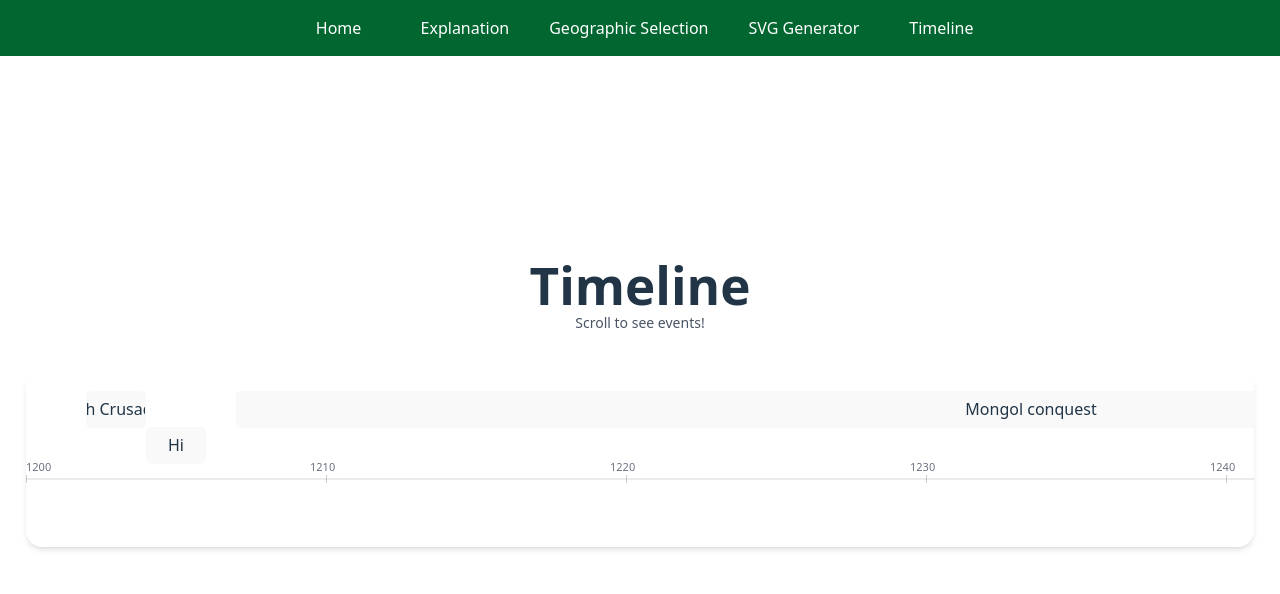
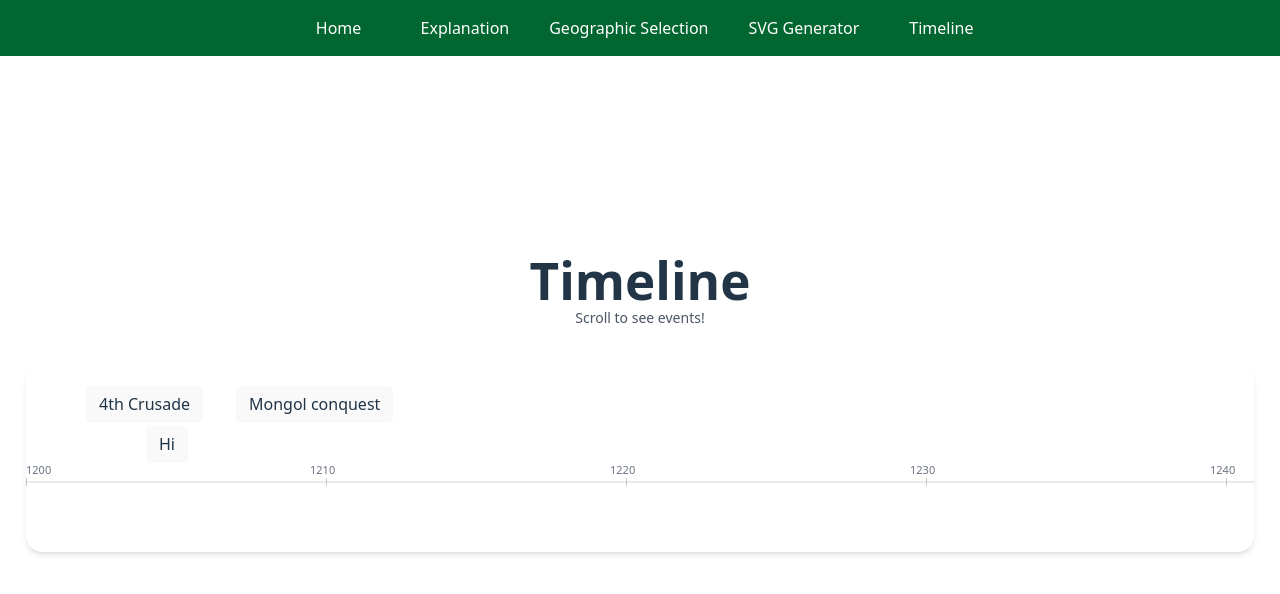
Before and after one commit to yasen5/APWorldWebsite, a React (Vite) app: page / in a window 1280 px wide. Both pictures are taken after a click on the link "Timeline". Shown: the top 594 px of the page. Built offline with nearby package versions, Linux system fonts and the light colour scheme.

Commit message:
make custom tooltip

```diff
--- a/src/timeline-page.tsx
+++ b/src/timeline-page.tsx
@@ -4,12 +4,12 @@ import { countryNotes } from './notes';
 import "./App.css";
 
 type TimelinePanelProps = {
+  hoveredEvent: string | null;
   onHover: (k: string | null) => void;
   onClickEvent: (k: string) => void;
 };
 
-// TimelinePanel (replace your current one)
-const TimelinePanel: React.FC<TimelinePanelProps> = ({ onHover, onClickEvent }) => {
+const TimelinePanel: React.FC<TimelinePanelProps> = ({ hoveredEvent, onHover, onClickEvent }) => {
   const events = Object.keys(timelineNotes) as (keyof typeof timelineNotes)[];
 
   const { minYear, maxYear, range, pxPerYear, trackWidthPx, trackHeightPx, placements, laneHeight, laneGap, baseTop, bottomGap } = useMemo(() => {
@@ -18,7 +18,7 @@ const TimelinePanel: React.FC<TimelinePanelProps> = ({ onHover, onClickEvent })
     const maxYear = 2025;
     const range = Math.max(1, maxYear - minYear);
 
-    const pxPerYear = 30; // pixels per year (tweak)
+    const pxPerYear = 30; // pixels per year
     const trackWidthPx = Math.max(800, Math.ceil(range * pxPerYear));
     const MIN_BTN_PX = 40;
 
@@ -33,11 +33,11 @@ const TimelinePanel: React.FC<TimelinePanelProps> = ({ onHover, onClickEvent })
       return { ev: String(ev), start, end, leftPx, btnWidth, title };
     });
 
-    // lane layout constants (single source of truth)
+    // lane layout constants
     const laneHeight = 28;
-    const laneGap = 8;
+    const laneGap = 12;
     const baseTop = 12;
-    const bottomGap = 28; // reserve below the lowest lane so it isn't clipped
+    const bottomGap = 30; // reserve below the lowest lane so it isn't clipped
 
     // assign lanes (first-fit)
     const lanesEnd: number[] = [];
@@ -50,8 +50,8 @@ const TimelinePanel: React.FC<TimelinePanelProps> = ({ onHover, onClickEvent })
     }> = [];
 
     rawItems.forEach(item => {
-      // find lane that ends before this item's left (with small gap)
-      let laneIndex = lanesEnd.findIndex(endX => item.leftPx > endX + 2);
+      // find lane
+      let laneIndex = lanesEnd.findIndex(endX => item.leftPx > endX + 2); // 2px gap
       if (laneIndex === -1) {
         laneIndex = lanesEnd.length;
         lanesEnd.push(item.leftPx + item.btnWidth);
@@ -104,7 +104,7 @@ const TimelinePanel: React.FC<TimelinePanelProps> = ({ onHover, onClickEvent })
             }}
           />
 
-          {/* year tick marks every 50 years */}
+          {/* year tick marks*/}
           {Array.from(
             { length: Math.floor((maxYear - minYear) / 50) + 1 },
             (_, i) => minYear + i * 10
@@ -140,24 +140,22 @@ const TimelinePanel: React.FC<TimelinePanelProps> = ({ onHover, onClickEvent })
             );
           })}
 
-          {/* event buttons (use same laneHeight & laneGap as in useMemo) */}
+          {/* event buttons */}
           {placements.map(p => {
   const topPx = baseTop + p.lane * (laneHeight + laneGap);
   return (
+    <div
+      key={p.ev}
+      style={{ position: 'absolute', left: `${p.leftPx}px`, top: `${topPx}px` }}
+    >
       <button
-                key={p.ev}
         type="button"
         onMouseEnter={() => onHover(p.ev)}
         onMouseLeave={() => onHover(null)}
         onClick={() => onClickEvent(p.ev)}
-                title={p.title || p.ev}
         className="scroll-item rounded-full text-sm border hover:shadow bg-white"
         style={{
-                  position: 'absolute',
-                  left: `${p.leftPx}px`,
-                  top: `${topPx}px`,
-                  width: `${p.btnWidth}px`,
-                  padding: '6px 8px',
+          padding: '6px 12px',
           whiteSpace: 'nowrap',
           overflow: 'hidden',
           textOverflow: 'ellipsis',
@@ -166,6 +164,28 @@ const TimelinePanel: React.FC<TimelinePanelProps> = ({ onHover, onClickEvent })
       >
         {p.ev}
       </button>
+
+      {hoveredEvent === p.ev && (
+        <div
+          style={{
+            position: 'absolute',
+            top: '36px', // move tooltip higher
+            left: '50%',
+            transform: 'translateX(-50%)',
+            padding: '5px 4px', // bigger tooltip
+            fontSize: '0.875rem',
+            boxShadow: '0 4px 12px rgba(0,0,0,0.25)',
+            borderRadius: '6px',
+            backgroundColor: '#fafafaf3',
+            zIndex: 10,
+            whiteSpace: 'nowrap',
+            height: '30px',
+          }}
+        >
+          {p.title || p.ev}
+        </div>
+      )}
+    </div>
   );
 })}
         </div>
@@ -192,6 +212,7 @@ const TimelinePage: React.FC = () => {
 
         <div className="scroll-container">
           <TimelinePanel
+            hoveredEvent={hoveredEvent}
             onHover={(k) => setHoveredEvent(k)}
             onClickEvent={(k) => setOpenEvent(k)}
           />
```
Also changed, not shown: public/favicon 2.svg (added). Lines whose indentation alone changed are shown as unchanged.
